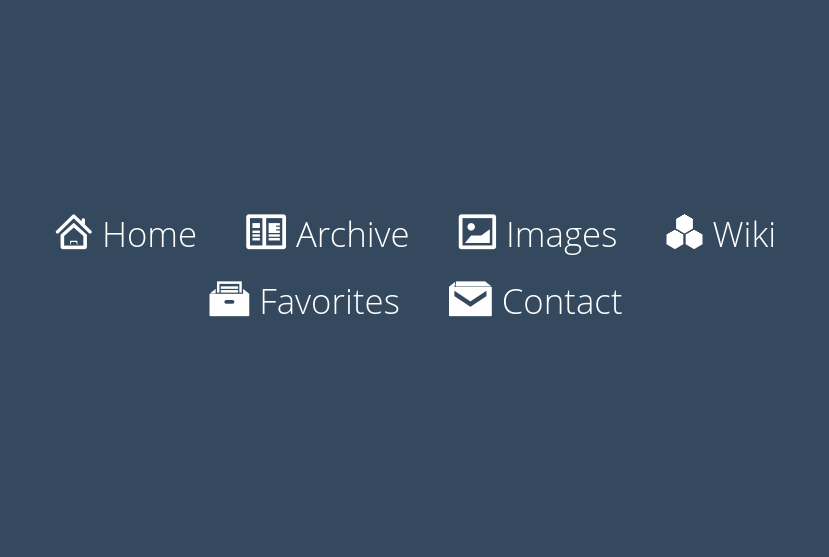
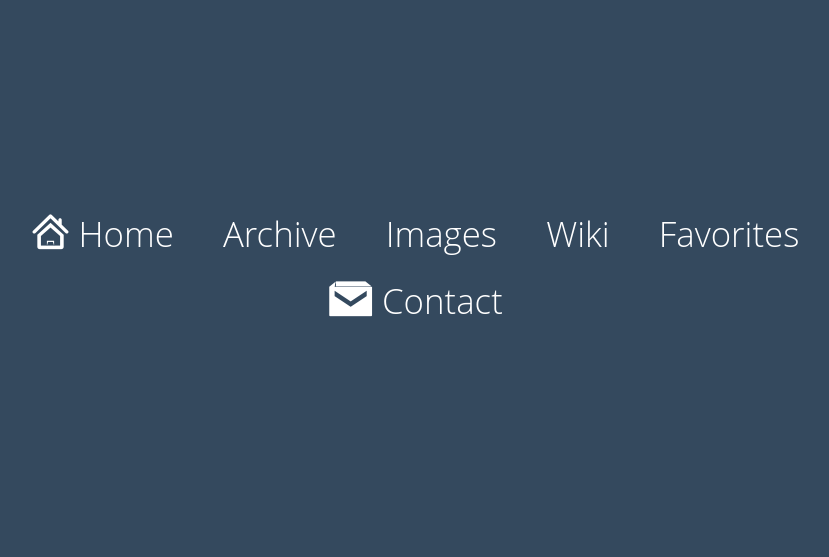
Before and after one commit to ansudong/ansudong.github.io, a plain HTML site: page 2014/01/09/how design/index.html in a window 1280 px wide. Both pictures are taken after a click on the button "SHOW MENU". Shown: the top 557 px of the page, without its empty margins (224-1053 px from the left). Drawn offline with nearby package versions, Linux system fonts and the light colour scheme.

Commit message:
Site updated: 2017-02-27 21:14:10

```diff
--- a/2014/01/09/how design/index.html
+++ b/2014/01/09/how design/index.html
@@ -142,13 +142,13 @@
 
           <a class="icon-home"  href="/"><span>Home</span></a>
 
-          <a class="icon-news"  href="/archive"><span>Archive</span></a>
+          <a class="default"  href="/archive"><span>Archive</span></a>
 
-          <a class="icon-image"  href="/images"><span>Images</span></a>
+          <a class="default"  href="/images"><span>Images</span></a>
 
-          <a class="icon-wiki"  href="/wiki/2014-10-28-wiki/"><span>Wiki</span></a>
+          <a class="default"  href="/wiki/2014-10-28-wiki/"><span>Wiki</span></a>
 
-          <a class="icon-Favorites"  href="/favorites"><span>Favorites</span></a>
+          <a class="default"  href="/favorites"><span>Favorites</span></a>
 
           <a class="icon-mail"  href="/about/2014-09-11-mabao/"><span>Contact</span></a>
 
```
Also changed, not shown: 2014/04/09/deser and cxy/index.html (+4 -4 lines), 404.html (+4 -4 lines), about/index.html (+4 -4 lines), archives/2014/01/index.html (+4 -4 lines), archives/2014/04/index.html (+4 -4 lines), archives/2014/index.html (+4 -4 lines), archives/index.html (+4 -4 lines), index.html (+4 -4 lines), tags/UI设计/index.html (+4 -4 lines), tags/index.html (+4 -4 lines), tags/产品设计/index.html (+4 -4 lines).
